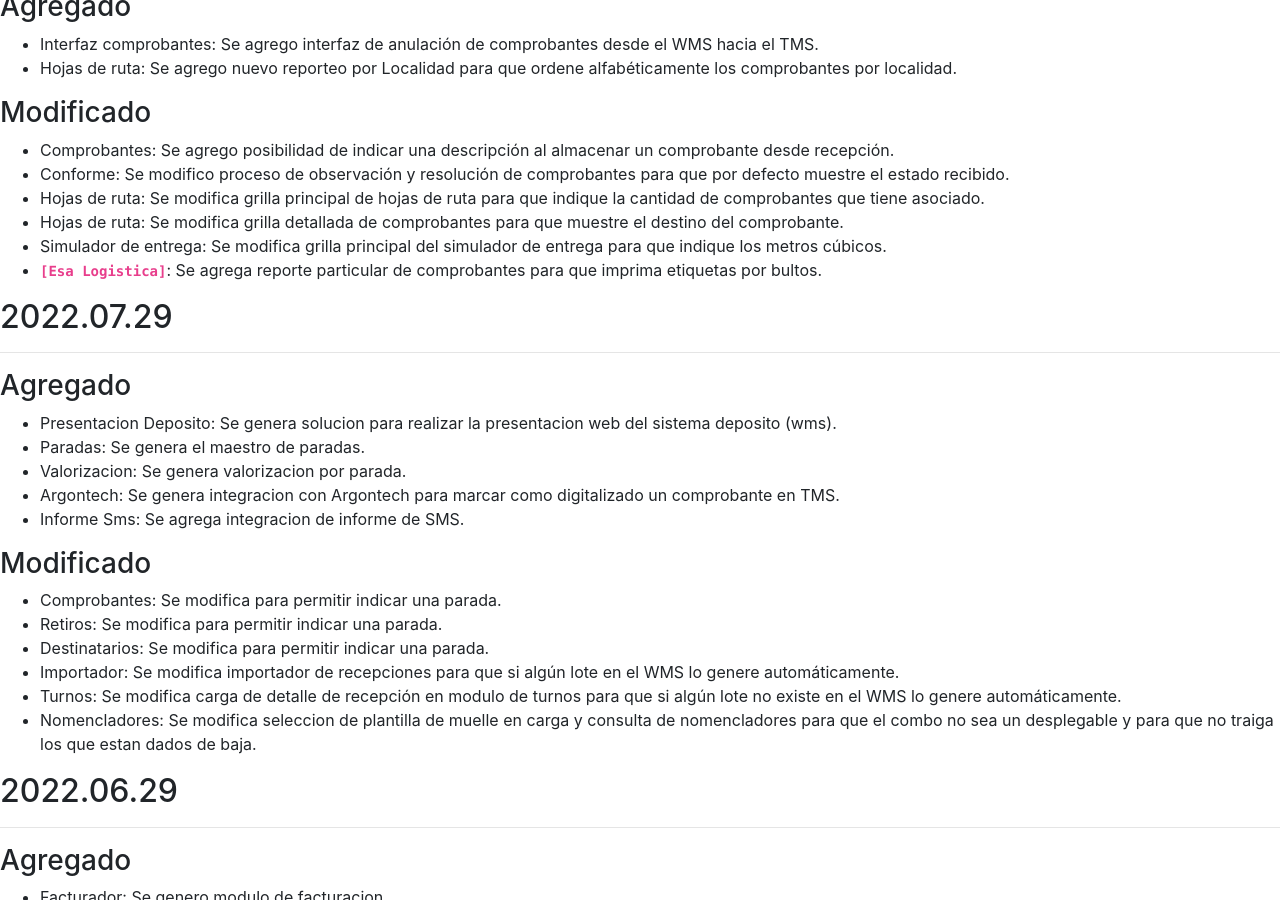
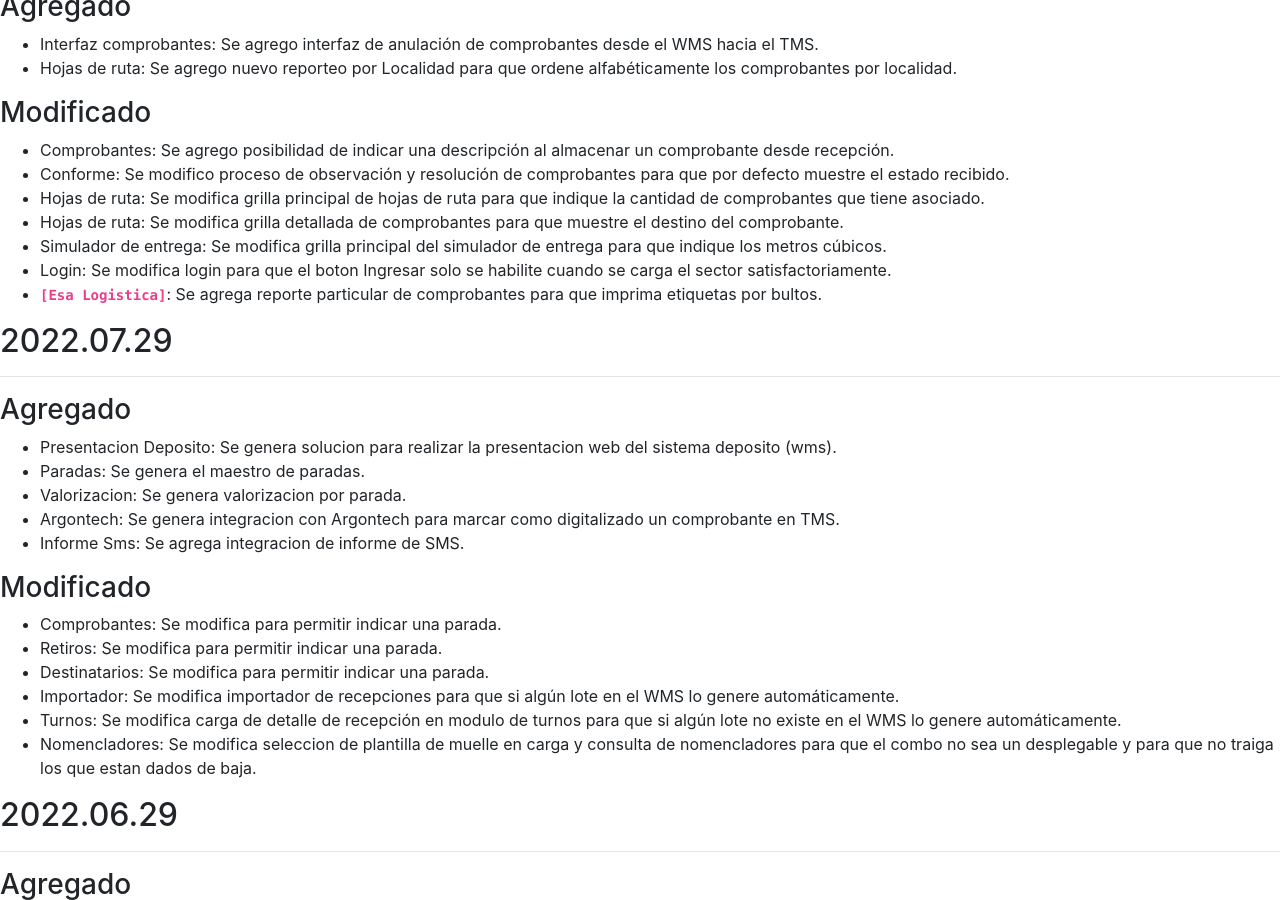
Before and after one commit to brainsys-arsaad/versionado, a Jekyll site: the page built from registro-cambios.markdown, in a window 1280 px wide and 900 px high, scrolled down 378 px. Built offline with Jekyll 4.4.1, drawn with Linux system fonts in a browser that asks for light colours.

Commit message:
Update registro-cambios.markdown

```diff
--- a/registro-cambios.markdown
+++ b/registro-cambios.markdown
@@ -82,6 +82,7 @@ El formato esta basado en [Keep a Changelog](https://keepachangelog.com/es-ES/1.
 - Hojas de ruta: Se modifica grilla principal de hojas de ruta para que indique la cantidad de comprobantes que tiene asociado.
 - Hojas de ruta: Se modifica grilla detallada de comprobantes para que muestre el destino del comprobante.
 - Simulador de entrega: Se modifica grilla principal del simulador de entrega para que indique los metros cúbicos.
+- Login: Se modifica login para que el boton Ingresar solo se habilite cuando se carga el sector satisfactoriamente.
 - **`[Esa Logistica]`**: Se agrega reporte particular de comprobantes para que imprima etiquetas por bultos.
 
 ## 2022.07.29
```
